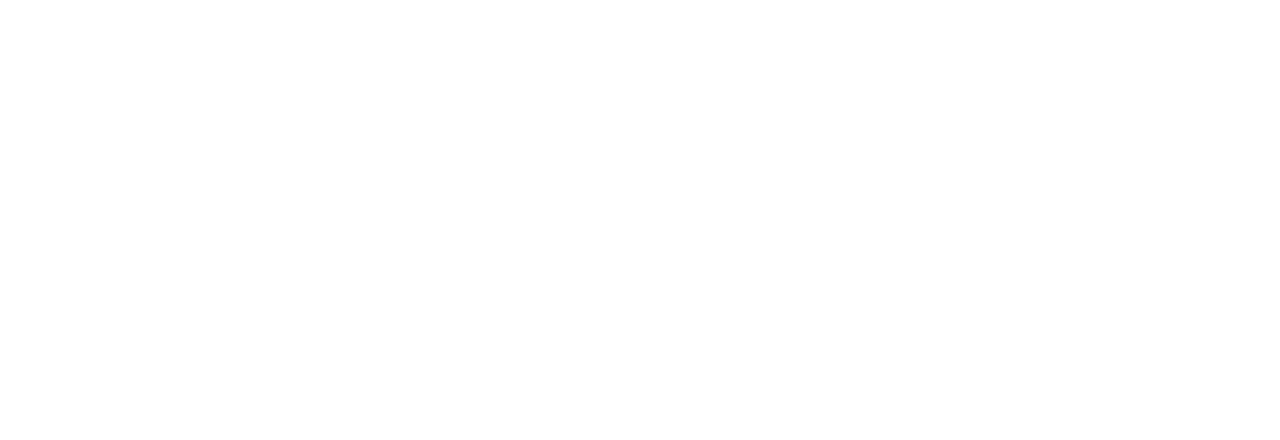
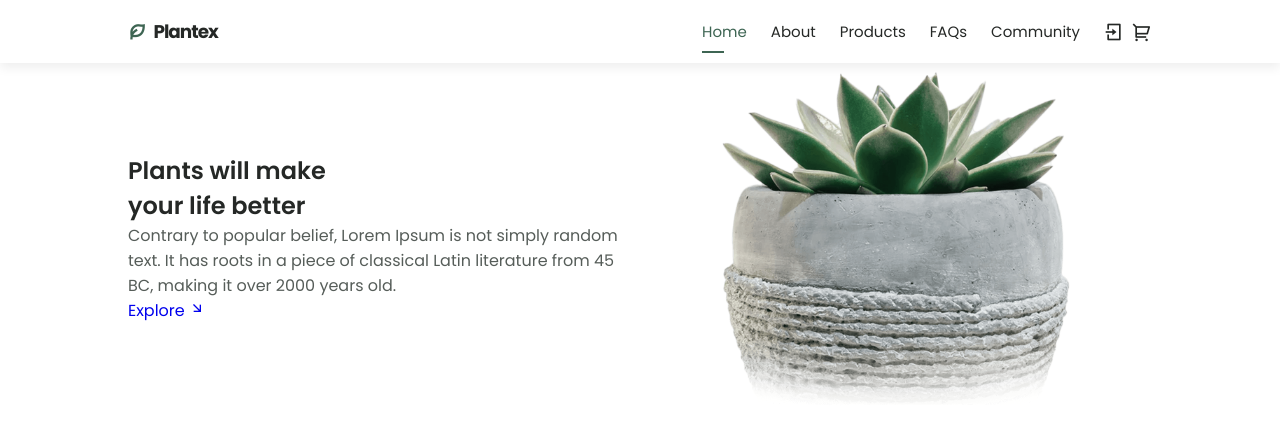
Before and after one commit to ggugguiscute/Template-Exercise, a plain HTML site: page index.html in a window 1280 px wide. Drawn offline with nearby package versions, Linux system fonts and the light colour scheme.

Commit message:
1101 plant

```diff
--- /dev/null
+++ b/css/style.css
@@ -0,0 +1,271 @@
+/*============ Google Font ============*/
+@import url("https://fonts.googleapis.com/css2?family=Poppins:wght@400;500;600;700&family=Roboto:wght@100;300;400&display=swap");
+
+/*============ Guided Style ============*/
+:root {
+  /*Color mode HSL(hue, saturation, lightness)*/
+  --hue: 152;
+  --first-color: hsl(var(--hue), 24%, 32%);
+  --first-color-alt: hsl(var(--hue), 24%, 28%);
+  --first-color-light: hsl(var(--hue), 24%, 66%);
+  --first-color-lighten: hsl(var(--hue), 24%, 92%);
+  --title-color: hsl(var(--hue), 4%, 15%);
+  --text-color: hsl(var(--hue), 4%, 35%);
+  --text-color-light: hsl(var(--hue), 4%, 55%);
+  --body-color: hsl(var(--hue), 0%, 100%);
+  --container-color: #fff;
+
+  /*========== Font and typography ==========*/
+  /*.5rem = 8px | 1rem = 16px ...*/
+  --body-font: "Poppins", sans-serif;
+  --big-font-size: 2rem;
+  --h1-font-size: 1.5rem;
+  --h2-font-size: 1.25rem;
+  --h3-font-size: 1rem;
+  --normal-font-size: 0.938rem;
+  --small-font-size: 0.813rem;
+  --smaller-font-size: 0.75rem;
+
+  /*========== Font weight ==========*/
+  --font-medium: 500;
+  --font-semi-bold: 600;
+}
+
+/*============ Reset Style ============*/
+* {
+  box-sizing: border-box;
+  padding: 0;
+  margin: 0;
+}
+
+html {
+  scroll-behavior: smooth;
+  font-size: 16px;
+}
+
+body,
+button,
+input,
+textarea {
+  font-family: var(--body-font);
+  _font-size: var(--normal-font-size);
+}
+
+body {
+  margin: var(--header-height) 0 0 0;
+  background-color: var(--body-color);
+  color: var(--text-color);
+  transition: 0.4s; /*For animation dark mode*/
+}
+
+button {
+  cursor: pointer;
+  border: none;
+  outline: none;
+}
+
+h1,
+h2,
+h3 {
+  color: var(--title-color);
+  font-weight: var(--font-semi-bold);
+}
+
+ul {
+  list-style: none;
+}
+
+a {
+  text-decoration: none;
+}
+
+img {
+  max-width: 100%;
+  height: auto;
+}
+
+/*============ Common Style ============*/
+.wrap {
+  width: 100%;
+  height: auto;
+  _overflow: hidden;
+}
+
+.container {
+  width: 100%;
+  height: auto;
+  margin: auto;
+  max-width: 1024px;
+}
+
+/* 배경색 : var(--body-color)
+로고 글자크기 : 1.15rem
+로고 나뭇잎 색 : var(--first-color)
+네비게이션 글자 크기 : var(--normal-font-size) */
+
+/*============ MAIN STYLE ============*/
+/*============ 1. Header Style ============*/
+
+/* .header{
+    background-color: var(--body-color);
+}
+
+.container > .nav-logo{
+    font-size:1.15rem;
+    color:var(--first-color);
+}
+
+.container > .nav-menu{
+    font-size:var(--normal-font-size);
+}
+
+.container > .nav-menu > ul{
+    display:flex;
+    justify-content: space-between; */
+
+.header {
+  box-shadow: 0 5px 10px #efefef;
+}
+
+.header .nav {
+  display: flex;
+  justify-content: space-between;
+}
+
+.header .nav-logo {
+  color: var(--title-color);
+  font-size: 1.15rem;
+  display: flex;
+  align-items: center;
+  column-gap: 0.5rem;
+  font-weight: 700;
+  letter-spacing: -1px;
+}
+
+.header .nav-logo .nav-logo-icon {
+  color: var(--first-color);
+}
+
+.header .nav-menu {
+  display: flex;
+  column-gap: 1.5rem;
+}
+
+.header .nav-menu .nav-list {
+  display: flex;
+  column-gap: 1.5rem;
+  align-items: center;
+}
+
+.header .nav-menu .nav-list .nav-item.active > .nav-link {
+  color: var(--first-color);
+}
+.header .nav-menu .nav-list .nav-item.active > .nav-link::before {
+  content: "";
+  width: 50%;
+  height: 2px;
+  background-color: var(--first-color);
+  position: absolute;
+  left: 0;
+  bottom: 0.625rem;
+}
+
+.header .nav-menu .nav-list .nav-link {
+  color: var(--title-color);
+  font-family: var(--body-font);
+  font-size: var(--normal-font-size);
+  padding: 1.25rem 0;
+  display: block;
+  position: relative;
+}
+
+/* .header .nav-menu .nav-list .nav-link::before {
+  content: "";
+  width: 50%;
+  height: 2px;
+  background-color: var(--first-color);
+  position: absolute;
+  left: 0;
+  bottom: 0.625rem;
+} */
+
+.header .nav-menu .nav-btns {
+  display: flex;
+  column-gap: 0.5rem;
+  align-items: center;
+}
+
+.header .nav-menu .nav-icon {
+  display: flex;
+  color: var(--title-color);
+  flex-direction: column;
+  font-size: var(--h2-font-size);
+}
+
+/*============ 1. Home Style ============*/
+
+/* 메인 타이틀 : var(--big-font-size), font-weight:var(--font-semi-bold), color:var(--title-color)
+작은 글씨 설명 : color:var(--text-color)
+버튼 : font-weight:var(--font-medium)
+사진 넓이 : 350px
+
+.container {
+  display: flex;
+}
+
+.container .home-txt .home-title {
+  font-size: 3.5rem;
+  font-weight: var(--font-semi-bold);
+  color: var(--title-color);
+  display: flex;
+}
+
+.container .home-txt .home-title .home-desc {
+  color: var(--text-color);
+  display: flex;
+}
+
+.container .home-txt .button {
+  background-color: black;
+  color: #fff;
+}
+
+.container .home-txt .button > i {
+  align-content: center;
+}
+
+.container .home-image {
+  width: 350px;
+  height: auto;
+} */
+
+.home .home-contents {
+  display: flex;
+}
+
+.home .home-contents > div {
+  width: 50%;
+  display: flex;
+  justify-content: center;
+  flex-direction: column;
+}
+
+.home .home-contents > div.home-image {
+  align-items: center;
+}
+
+.home .home-contents > div.home-image > img {
+  width: 350px;
+}
+
+/*============ Media Query Style ============*/
+
+/*============ Memo ============*/
+/* 1. 박스, 텍스트, 그림자 효과 */
+.box {
+  width: 200px;
+  height: 100px;
+  background: yellow;
+  box-shadow: 10px 10px;
+  /* 박스와 글자에 그림자 효과를 표현한다. 첫 번째 값은 x축, 두 번째 값은 y축, 세 번째 값은 번짐, 네 번째는 그림자 색을 나타낸다. */
+}
--- a/index.html
+++ b/index.html
@@ -4,7 +4,81 @@
     <meta charset="UTF-8" />
     <meta http-equiv="X-UA-Compatible" content="IE=edge" />
     <meta name="viewport" content="width=device-width, initial-scale=1.0" />
+    <!-------------- Favicon ------------>
+    <link rel="icon" href="/img/favicon.png" type="image/x-icon" />
+    <link rel="shortcut icon" href="/img/favicon.png" type="image/x-icon" />
+    <link rel="apple-touch-icon" href="/img/favicon.png" />
+
+    <!-------------- Icon Font CDN ------------>
+    <link
+      href="https://cdn.jsdelivr.net/npm/remixicon@2.5.0/fonts/remixicon.css"
+      rel="stylesheet"
+    />
+
+    <!-------------- Main Style ------------>
+    <link rel="stylesheet" href="/css/style.css" />
     <title>Welcome || Plant Shop</title>
   </head>
-  <body></body>
+  <body>
+    <div class="wrap">
+      <!--------- Header --------->
+      <header class="header" id="header">
+        <div class="container nav">
+          <a href="#" class="nav-logo">
+            <i class="ri-leaf-line nav-logo-icon"></i> Plantex
+          </a>
+
+          <div class="nav-menu" id="nav-menu">
+            <ul class="nav-list">
+              <li class="nav-item active">
+                <a href="home" class="nav-link">Home</a>
+              </li>
+              <li class="nav-item">
+                <a href="about" class="nav-link">About</a>
+              </li>
+              <li class="nav-item">
+                <a href="products" class="nav-link">Products</a>
+              </li>
+              <li class="nav-item"><a href="faqs" class="nav-link">FAQs</a></li>
+              <li class="nav-item">
+                <a href="community" class="nav-link">Community</a>
+              </li>
+            </ul>
+
+            <div class="nav-btns">
+              <a href="#" class="nav-icon"><i class="ri-login-box-line"></i></a>
+              <a href="#" class="nav-icon"
+                ><i class="ri-shopping-cart-2-line"></i
+              ></a>
+            </div>
+          </div>
+        </div>
+        <!-- End of Header Container -->
+      </header>
+
+      <main class="main">
+        <section class="home" id="home">
+          <div class="container home-contents">
+            <div class="home-txt">
+              <h1 class="home-title">
+                Plants will make <br />
+                your life better
+              </h1>
+              <p class="home-desc">
+                Contrary to popular belief, Lorem Ipsum is not simply random
+                text. It has roots in a piece of classical Latin literature from
+                45 BC, making it over 2000 years old.
+              </p>
+              <a href="#" class="button">
+                Explore <i class="ri-arrow-right-down-line"></i
+              ></a>
+            </div>
+            <div class="home-image">
+              <img src="/img/home.png" alt="" />
+            </div>
+          </div>
+        </section>
+      </main>
+    </div>
+  </body>
 </html>
```
Also changed, not shown: 1 other file.
